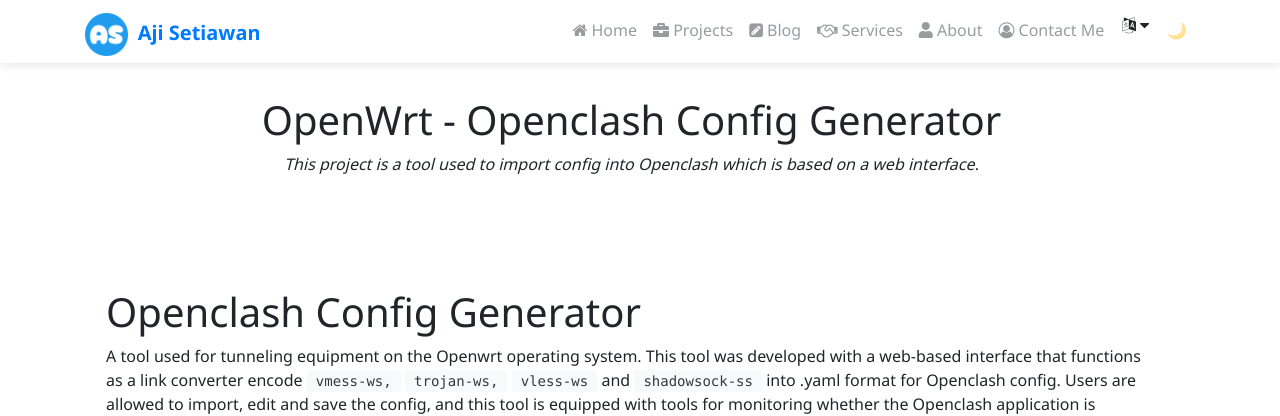
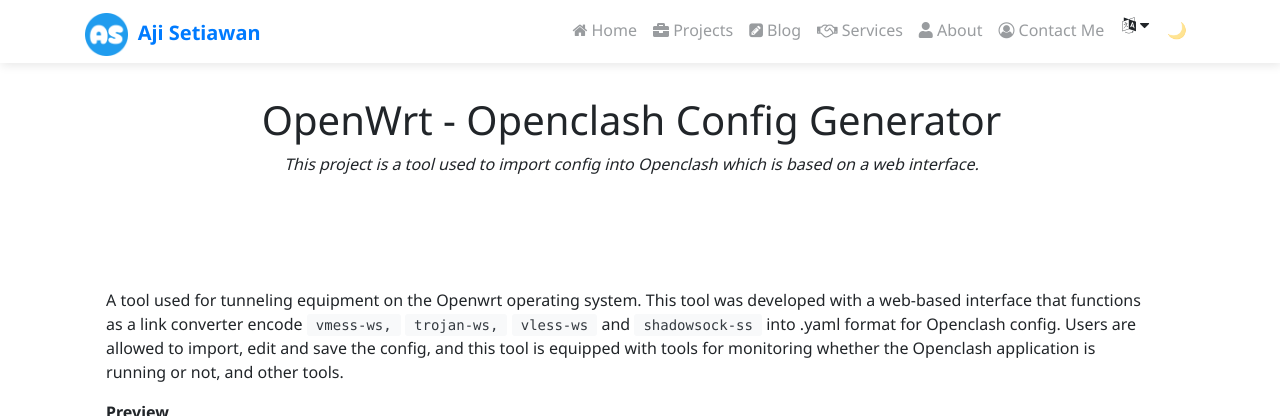
Before and after one commit to ajisetiawan716/ajisetiawan716.github.io, a Jekyll site: the page built from _projects/Openclash Config Generator.md, in a window 1280 px wide and 900 px high, cut to the strip 0-416 px from the top of the window. Built offline with Jekyll 4.4.1, drawn with Linux system fonts in a browser that asks for light colours; nearby versions of some CDN libraries; emoji names are drawn with the system emoji font; comment, search, counter and statistics services are not loaded; a style sheet for code colours, icons or effects is not loaded.

Commit message:
Update Openclash Config Generator.md

```diff
--- a/_projects/Openclash Config Generator.md
+++ b/_projects/Openclash Config Generator.md
@@ -6,7 +6,6 @@
 description: This project is a tool used to import config into Openclash which is based on a web interface.
 ---
 
-# Openclash Config Generator
 
 A tool used for tunneling equipment on the Openwrt operating system. This tool was developed with a web-based interface that functions as a link converter encode ``vmess-ws,`` ``trojan-ws,`` ``vless-ws`` and ``shadowsock-ss`` into .yaml format for Openclash config. Users are allowed to import, edit and save the config, and this tool is equipped with tools for monitoring whether the Openclash application is running or not, and other tools.
 
```
